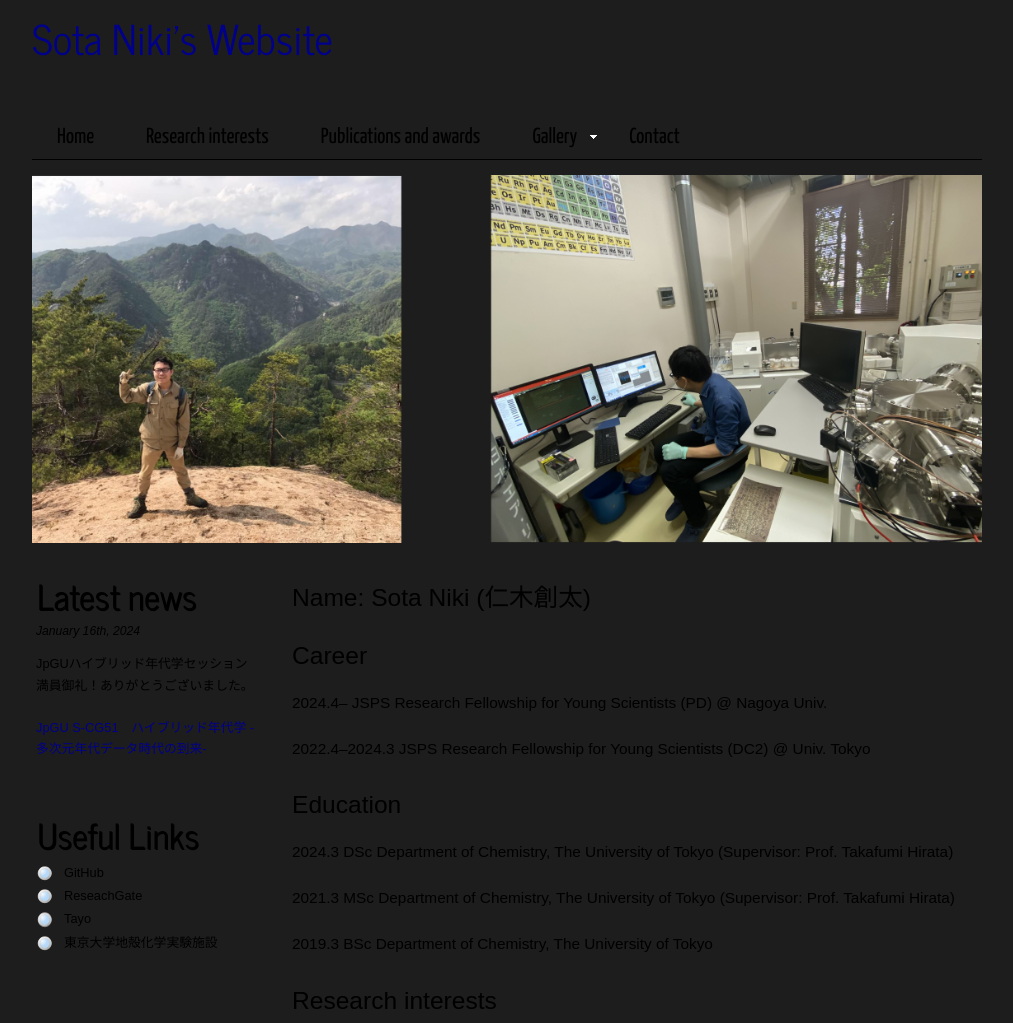
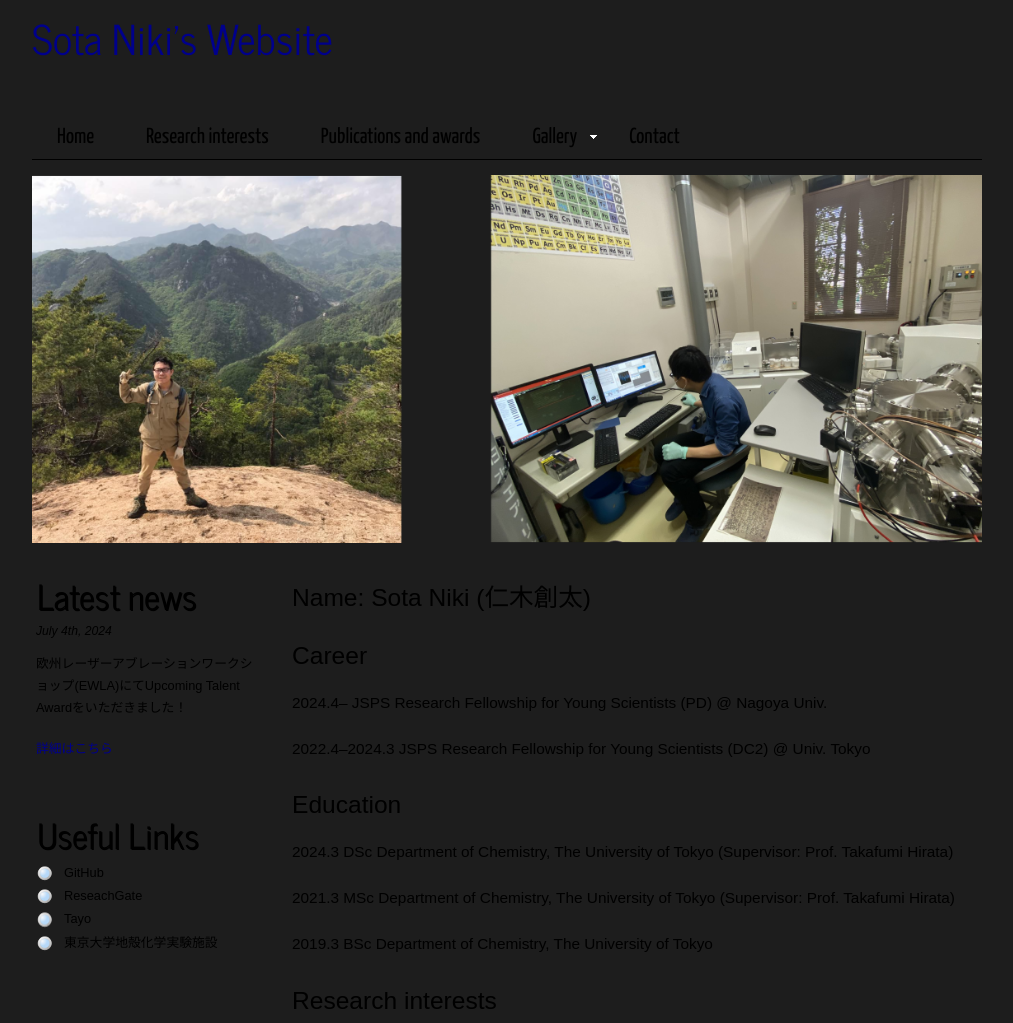
Before and after one commit to sotaniki/sotaniki.github.io, a plain HTML site: page index.html in a window 1280 px wide. Shown: the top 1023 px of the page, without its empty margins (133-1146 px from the left). Drawn offline with Linux system fonts and the light colour scheme.

Commit message:
Update index.html

```diff
--- a/index.html
+++ b/index.html
@@ -66,9 +66,9 @@
         <div class="sidebar">
 
           <h3>Latest news</h3>
-          <h5>January 16th, 2024</h5>
-          <p>JpGUハイブリッド年代学セッション満員御礼！ありがとうございました。<br /><!--<a href="#">Read more</a></p>-->
-          <p><a href="https://www.jpgu.org/meeting_j2024/sessionlist_jp/detail/S-CG51.html">JpGU S-CG51　ハイブリッド年代学 -多次元年代データ時代の到来-</a><br /><!--<a href="#">Read more</a></p>-->
+          <h5>July 4th, 2024</h5>
+          <p>欧州レーザーアブレーションワークショップ(EWLA)にてUpcoming Talent Awardをいただきました！<br /><!--<a href="#">Read more</a></p>-->
+          <p><a href="https://ewla2024.ugent.be/scientific_programme/awards">詳細はこちら</a><br /><!--<a href="#">Read more</a></p>-->
 
         </div>
         <div class="sidebar">
```
